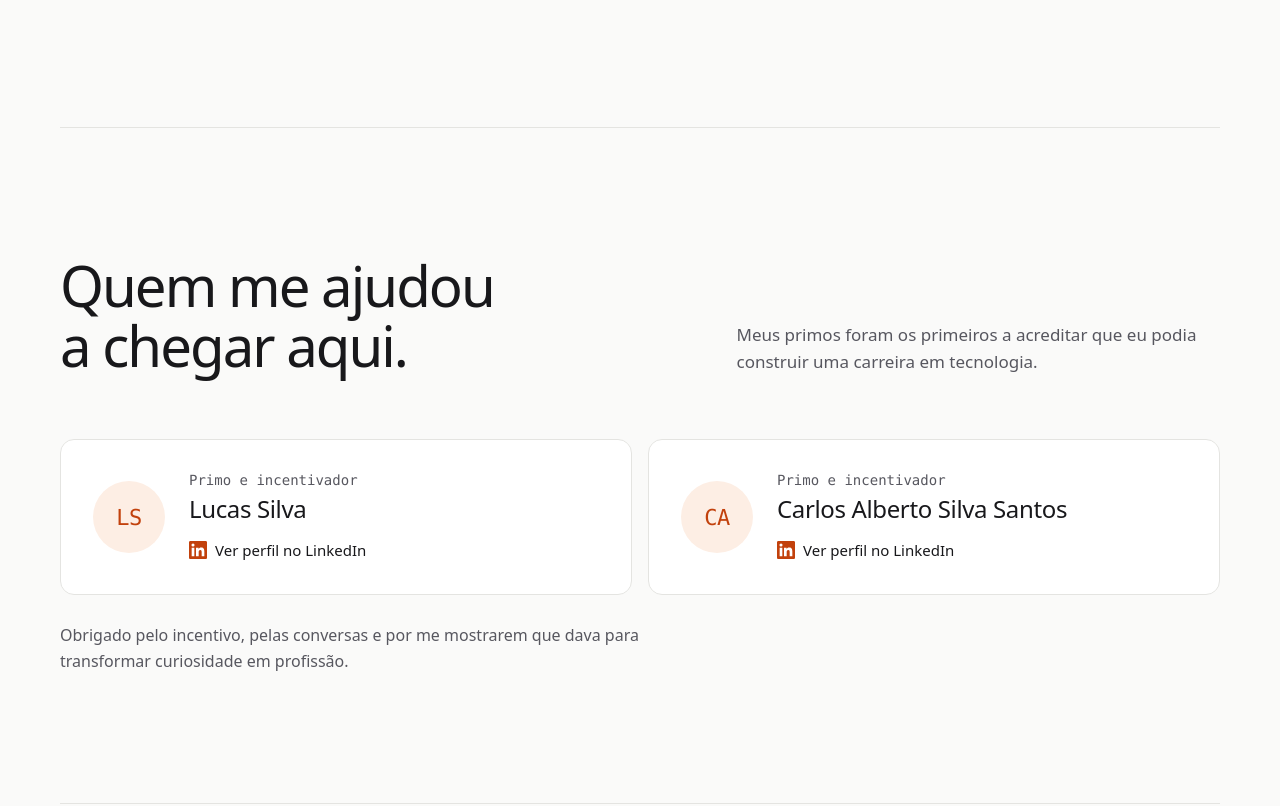
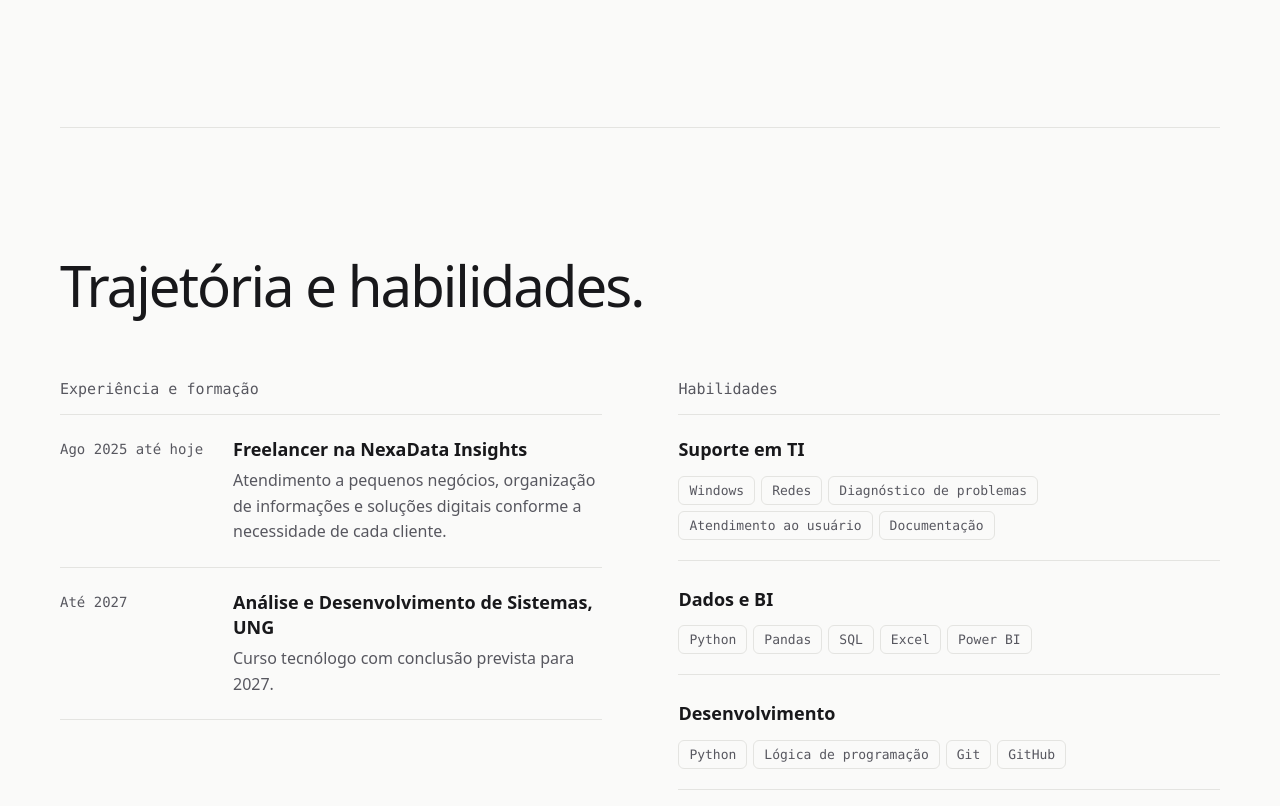
Before and after one commit to MateusSantos590/mateussantos590.github.io, a plain HTML site: page index.html in a window 1280 px wide. Shown: the part 3600-4406 px from the top of the page. Drawn offline with Linux system fonts and the light colour scheme; no server answers.

Commit message:
Remove placeholder cousin cards and set aside gratitude section
Co-Authored-By: Claude Opus 5.5 <noreply@anthropic.com>
Claude-Session: https://claude.ai/code/session_01KpMrYAJETbbURFKFuXcPgV

```diff
--- a/index.html
+++ b/index.html
@@ -2,7 +2,7 @@
 <html lang="pt-BR">
 <head>
 <meta charset="utf-8">
-<meta http-equiv="Content-Security-Policy" content="default-src 'none'; script-src 'sha256-hwe4C/5NDsSbLS8GfEhcJAdItnh7EUh0mylf59yepUs=' 'sha256-1rhPqtrTeJal8y+Hwaf6PvNcPOKjteYCvNJqgsLxEfE='; style-src 'unsafe-inline' https://fonts.googleapis.com; font-src https://fonts.gstatic.com; img-src 'self' data:; connect-src 'self'; base-uri 'none'; form-action 'none'; object-src 'none'">
+<meta http-equiv="Content-Security-Policy" content="default-src 'none'; script-src 'sha256-hwe4C/5NDsSbLS8GfEhcJAdItnh7EUh0mylf59yepUs=' 'sha256-ULRUi24i3Rkpv8fTr/2rsynmvUEa89NtmkNzs/O+bfg='; style-src 'unsafe-inline' https://fonts.googleapis.com; font-src https://fonts.gstatic.com; img-src 'self' data:; connect-src 'self'; base-uri 'none'; form-action 'none'; object-src 'none'">
 <meta name="referrer" content="strict-origin-when-cross-origin">
 <meta name="viewport" content="width=device-width, initial-scale=1">
 <title>Mateus Telles | Suporte em TI e dados</title>
@@ -178,17 +178,6 @@ h2{min-width:0;font-size:clamp(34px,4.4vw,58px);line-height:1.06;letter-spacing:
 .about-text>p:first-of-type{color:var(--ink)}
 .about-text>p+p{margin-top:20px}
 
-/* Gratidão */
-.people{display:grid;grid-template-columns:repeat(2,minmax(0,1fr));gap:16px}
-.person{flex-direction:row;align-items:center;gap:24px;padding:32px}
-.avatar{display:grid;place-items:center;flex:none;width:72px;height:72px;border-radius:50%;background:var(--accent-soft);color:var(--accent);font:500 22px var(--font-mono);letter-spacing:-.02em}
-.person-body{display:flex;flex-direction:column;gap:6px;min-width:0}
-.person h3{overflow-wrap:break-word}
-.person .role{color:var(--muted);font:400 14px var(--font-mono)}
-.person .card-cta{margin-top:8px}
-.person .card-cta svg.li{width:18px;height:18px;color:var(--accent)}
-.thanks{max-width:40em;margin-top:28px;color:var(--muted);font-size:16px}
-
 /* Trajetória */
 .journey{display:grid;grid-template-columns:minmax(0,1fr) minmax(0,1fr);gap:clamp(40px,6vw,96px)}
 .journey h3.col{margin-bottom:16px;color:var(--muted);font:500 15px var(--font-mono)}
@@ -242,10 +231,8 @@ h2{min-width:0;font-size:clamp(34px,4.4vw,58px);line-height:1.06;letter-spacing:
   .links{order:3;justify-content:space-between;width:calc(100% + 16px);margin:0 -8px}
   .links a{padding:0 8px}
   .links a::after{left:8px;right:8px}
-  .projects,.people{grid-template-columns:minmax(0,1fr)}
+  .projects{grid-template-columns:minmax(0,1fr)}
   .card{padding:24px}
-  .person{flex-direction:column;align-items:flex-start;gap:16px;padding:24px}
-  .avatar{width:56px;height:56px;font-size:18px}
   .timeline li,.ticket dl>div{grid-template-columns:minmax(0,1fr);gap:2px}
   .flow li{grid-template-columns:minmax(0,1fr);gap:2px}
   .step p{padding-left:0}
@@ -418,33 +405,6 @@ h2{min-width:0;font-size:clamp(34px,4.4vw,58px);line-height:1.06;letter-spacing:
     </div>
   </section>
 
-  <section id="gratidao" class="section wrap" aria-labelledby="gratidao-title">
-    <div class="section-head reveal">
-      <h2 id="gratidao-title" data-i18n="g.title">Quem me ajudou a chegar aqui.</h2>
-      <p data-i18n="g.sub">Meus primos foram os primeiros a acreditar que eu podia construir uma carreira em tecnologia.</p>
-    </div>
-    <!-- Perfis públicos do LinkedIn. Só links: nenhuma foto ou dado é carregado do LinkedIn. -->
-    <div class="people">
-      <article class="card person reveal">
-        <span class="avatar" aria-hidden="true">LS</span>
-        <div class="person-body">
-          <p class="role" data-i18n="g.role">Primo e incentivador</p>
-          <h3><a href="https://www.linkedin.com/in/lucas-silva-8a6138137/" target="_blank" rel="noopener noreferrer">Lucas Silva</a></h3>
-          <span class="card-cta"><svg class="li" viewBox="0 0 24 24" fill="currentColor" aria-hidden="true"><path d="M20.447 20.452h-3.554v-5.569c0-1.328-.027-3.037-1.852-3.037-1.853 0-2.136 1.445-2.136 2.939v5.667H9.351V9h3.414v1.561h.046c.477-.9 1.637-1.85 3.37-1.85 3.601 0 4.267 2.37 4.267 5.455v6.286zM5.337 7.433a2.062 2.062 0 0 1-2.063-2.065 2.064 2.064 0 1 1 2.063 2.065zm1.782 13.019H3.555V9h3.564v11.452zM22.225 0H1.771C.792 0 0 .774 0 1.729v20.542C0 23.227.792 24 1.771 24h20.451C23.2 24 24 23.227 24 22.271V1.729C24 .774 23.2 0 22.222 0h.003z"/></svg><span data-i18n="g.link">Ver perfil no LinkedIn</span></span>
-        </div>
-      </article>
-      <article class="card person reveal" style="--d:80ms">
-        <span class="avatar" aria-hidden="true">CA</span>
-        <div class="person-body">
-          <p class="role" data-i18n="g.role">Primo e incentivador</p>
-          <h3><a href="https://www.linkedin.com/in/carlos-alberto-silva-santos-b0a88a6a/" target="_blank" rel="noopener noreferrer">Carlos Alberto Silva Santos</a></h3>
-          <span class="card-cta"><svg class="li" viewBox="0 0 24 24" fill="currentColor" aria-hidden="true"><path d="M20.447 20.452h-3.554v-5.569c0-1.328-.027-3.037-1.852-3.037-1.853 0-2.136 1.445-2.136 2.939v5.667H9.351V9h3.414v1.561h.046c.477-.9 1.637-1.85 3.37-1.85 3.601 0 4.267 2.37 4.267 5.455v6.286zM5.337 7.433a2.062 2.062 0 0 1-2.063-2.065 2.064 2.064 0 1 1 2.063 2.065zm1.782 13.019H3.555V9h3.564v11.452zM22.225 0H1.771C.792 0 0 .774 0 1.729v20.542C0 23.227.792 24 1.771 24h20.451C23.2 24 24 23.227 24 22.271V1.729C24 .774 23.2 0 22.222 0h.003z"/></svg><span data-i18n="g.link">Ver perfil no LinkedIn</span></span>
-        </div>
-      </article>
-    </div>
-    <p class="thanks reveal" data-i18n="g.thanks">Obrigado pelo incentivo, pelas conversas e por me mostrarem que dava para transformar curiosidade em profissão.</p>
-  </section>
-
   <section id="trajetoria" class="section wrap" aria-labelledby="trajetoria-title">
     <div class="section-head reveal">
       <h2 id="trajetoria-title" data-i18n="j.title">Trajetória e habilidades.</h2>
@@ -548,9 +508,6 @@ h2{min-width:0;font-size:clamp(34px,4.4vw,58px);line-height:1.06;letter-spacing:
     'a.title': 'Driven by the urge to learn.',
     'a.p1': 'I’m passionate about technology, and what brought me here is the drive to learn something new every day.',
     'a.p2': 'My cousins were the first to encourage me to turn that interest into a career. Today I study Systems Analysis at UNG and support small businesses as a freelancer, practicing what I enjoy most: listening, organizing and solving.',
-    'g.title': 'The people who helped me get here.', 'g.sub': 'My cousins were the first to believe I could build a career in technology.',
-    'g.role': 'Cousin and early supporter', 'g.link': 'View LinkedIn profile',
-    'g.thanks': 'Thank you for the encouragement, the conversations and for showing me that curiosity can become a profession.',
     'j.title': 'Experience and skills.', 'j.exp': 'Experience and education', 'j.skills': 'Skills',
     'j1.when': 'Aug 2025 to present', 'j1.t': 'Freelancer at NexaData Insights',
     'j1.p': 'Support for small businesses, information organization and digital solutions tailored to each client.',
```
